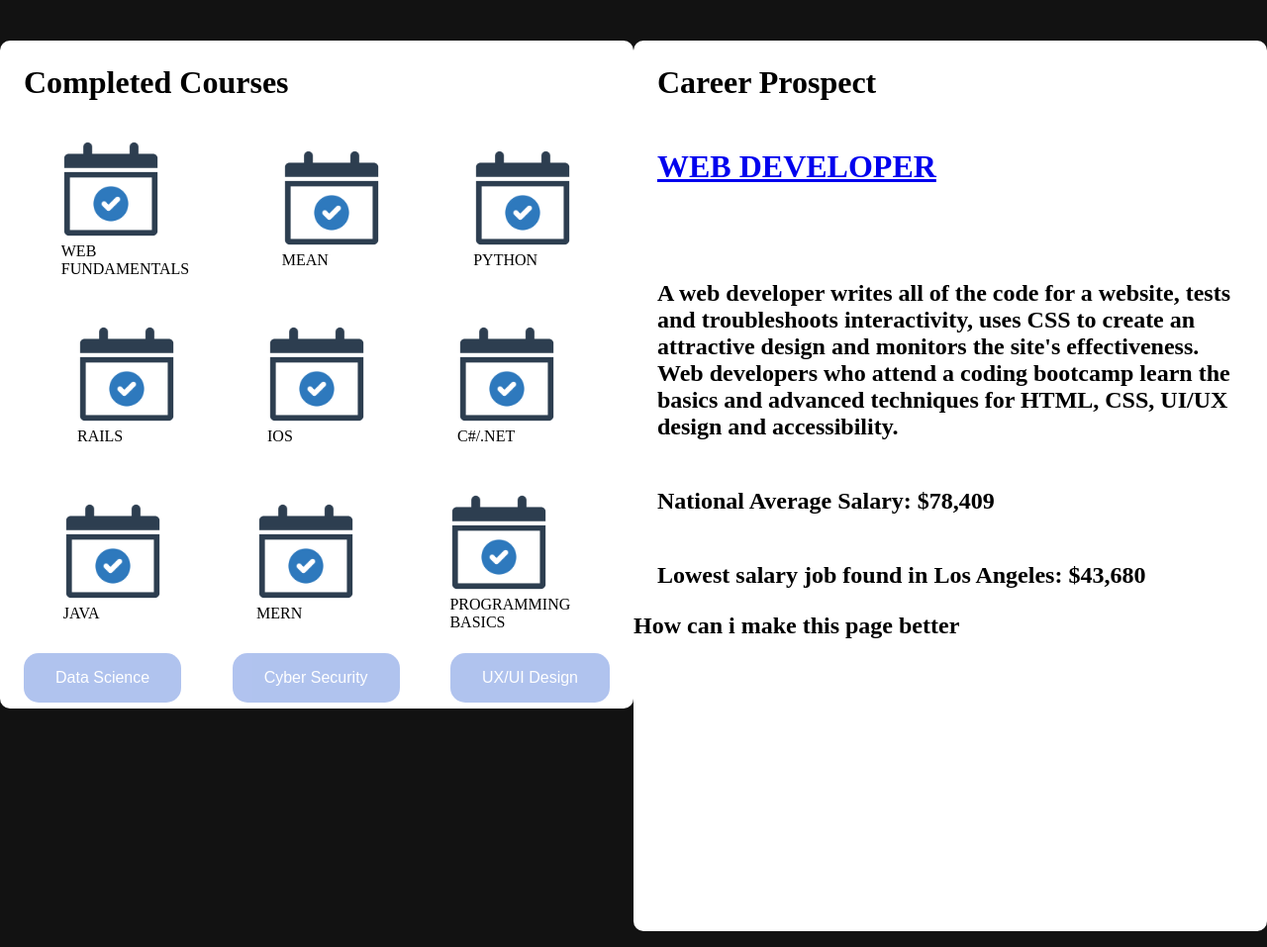
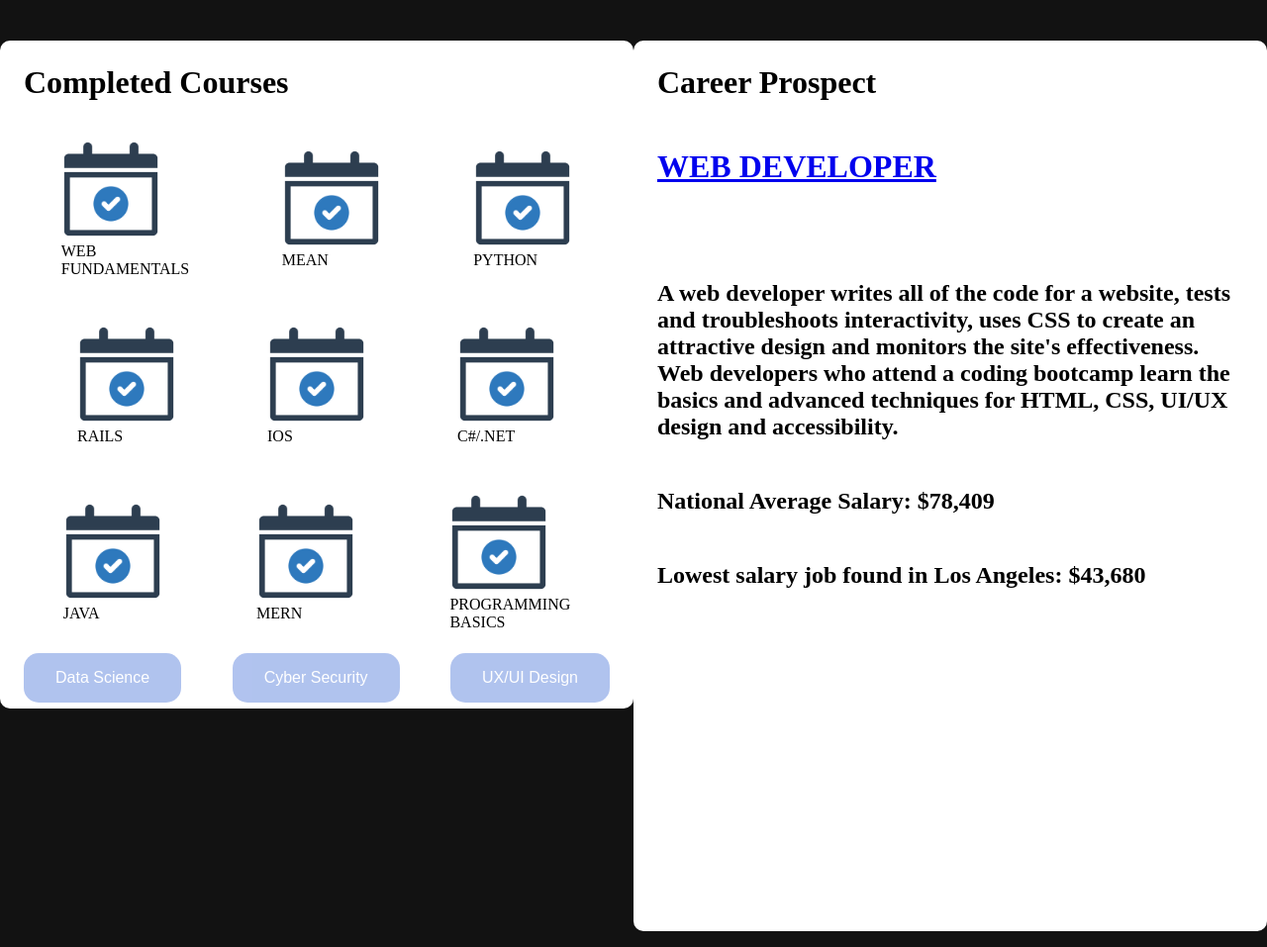
Before and after one commit to AARAMIREZAA/Python, a Flask app: template Coding_dojo_alumni_flask/flask_app/templates/index.html in a window 1280 px wide. Shown: the part 273-1230 px from the top of the page at 99% size. Run offline with Flask 2, Linux system fonts and the light colour scheme; the template is opened without the code that fills it, so the values that code supplies are empty.

Commit message:
research

```diff
--- a/Coding_dojo_alumni_flask/flask_app/templates/index.html
+++ b/Coding_dojo_alumni_flask/flask_app/templates/index.html
@@ -74,7 +74,6 @@
                     UI/UX design and accessibility.</h2>
                 <h2 class="text2">National Average Salary: $78,409 </h2>
                 <h2 class="text2">Lowest salary job found in Los Angeles: $43,680 </h2>
-                <h2>How can i make this page better</h2>
 
             </div>
         </div>
```
